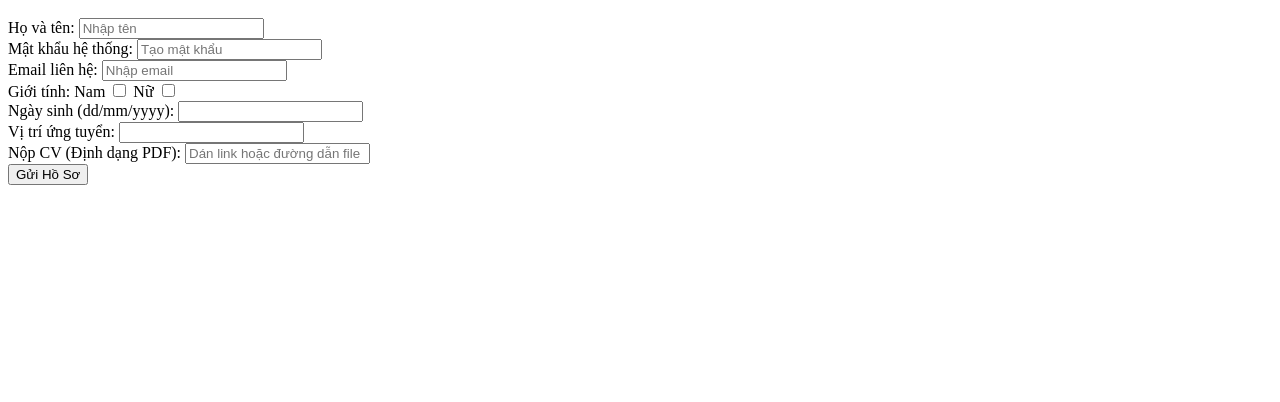
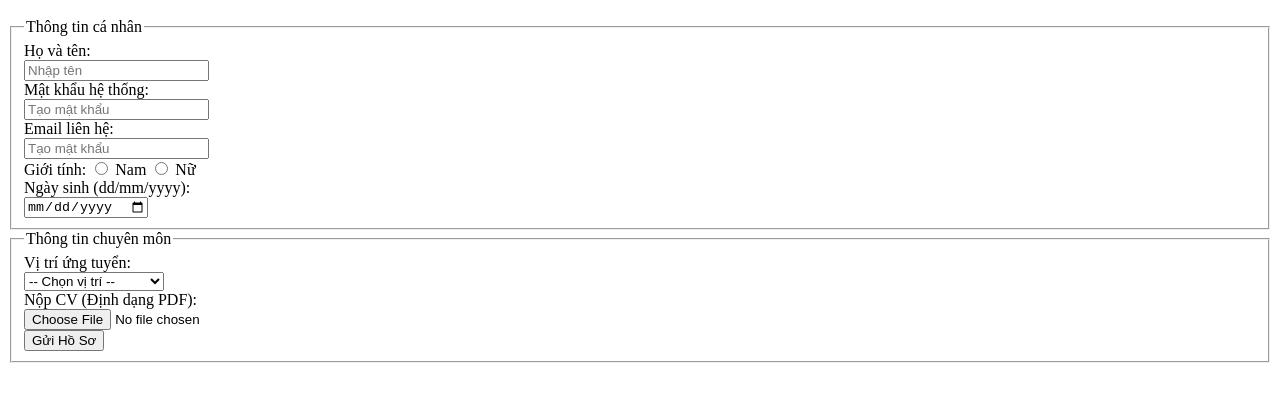
Before and after one commit to dieppham999/techtalent-recruitment-form, a plain HTML site: page index.html in a window 1280 px wide. Shown: the part 48-450 px from the top of the page. Drawn offline with Linux system fonts and the light colour scheme.

Commit message:
feat: Thêm form điền thông tin cá nhân và thông tin chuyên môn với html

```diff
--- a/index.html
+++ b/index.html
@@ -8,18 +8,50 @@
     <header>
         <h1>Đăng ký ứng tuyển TechTalent</h1>
     </header>
-    <div class="form-dang-ky">
 
-        Họ và tên: <input type="text" placeholder="Nhập tên"> <br>
-        Mật khẩu hệ thống: <input type="text" placeholder="Tạo mật khẩu"> <br>
-        Email liên hệ: <input type="text" placeholder="Nhập email"> <br>
-        Giới tính:
-        Nam <input type="checkbox">
-        Nữ <input type="checkbox"> <br>
-        Ngày sinh (dd/mm/yyyy): <input type="text"> <br>
-        Vị trí ứng tuyển: <input type="text"> <br>
-        Nộp CV (Định dạng PDF): <input type="text" placeholder="Dán link hoặc đường dẫn file"> <br>
-        <button>Gửi Hồ Sơ</button>
-    </div>
+    <main>
+        <form action="https://bold-tiger-59.webhook.cool" method="POST">
+            <fieldset>
+                <legend>Thông tin cá nhân</legend>
+                <label for="fullname">Họ và tên:</label><br>
+                <input type="text" placeholder="Nhập tên" id="fullname" required><br>
+
+                <label for="password">Mật khẩu hệ thống:</label><br>
+                <input type="password" placeholder="Tạo mật khẩu" id="password" required><br>
+
+                <label for="email">Email liên hệ:</label><br>
+                <input type="email" placeholder="Tạo mật khẩu" id="email" required><br>
+
+                <label>Giới tính:</label>
+
+                <input type="radio" id="male" name="gender" value="male" required>
+                <label for="male">Nam</label>
+
+                <input type="radio" id="female" name="gender" value="female" required>
+                <label for="female">Nữ</label><br>
+
+                <label for="birthday">Ngày sinh (dd/mm/yyyy):</label><br>
+                <input type="date" name="birthday" id="birthday" required>
+            </fieldset>
+
+            <fieldset>
+                <legend>Thông tin chuyên môn</legend>
+
+                <label for="position">Vị trí ứng tuyển:</label><br>
+                <select name="position" id="position">
+                    <option value="">-- Chọn vị trí --</option>
+                    <option value="frontend">Frontend Developer</option>
+                    <option value="backend">Backend Developer</option>
+                    <option value="fullstack">Fullstack Developer</option>
+                    <option value="devops">DevOps Engineer</option>
+                </select><br>
+
+                <label for="cv">Nộp CV (Định dạng PDF):</label><br>
+                <input type="file" placeholder="Nhập tên" id="fullname" accept=".pdf,application/pdf" required><br>
+
+                <input type="submit" value="Gửi Hồ Sơ">
+            </fieldset>
+        </form>
+    </main>
 </body>
 </html>
```
